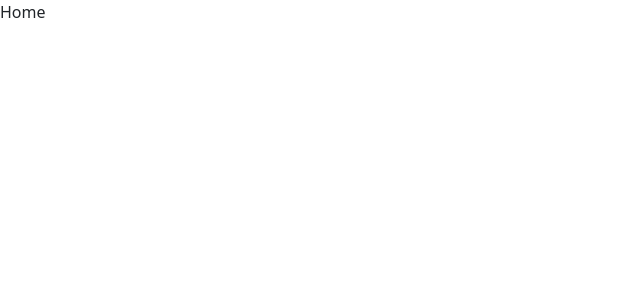
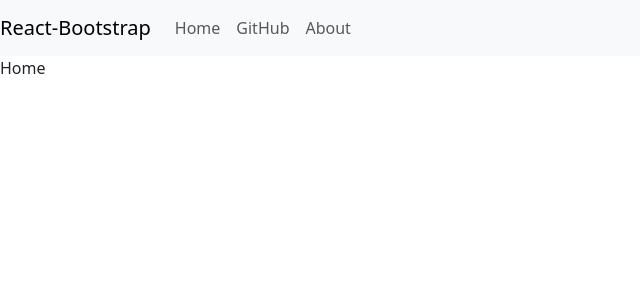
Before and after one commit to rourkescott27/react, a React (Create React App) app in the folder chapter_08/routing/: page / in a window 1280 px wide. Shown: the top 300 px of the page, without its empty margins (0-640 px from the left). Built offline with nearby package versions, Linux system fonts and the light colour scheme.

Commit message:
8.2-added-navbar

```diff
--- a/chapter_08/routing/src/App.js
+++ b/chapter_08/routing/src/App.js
@@ -3,6 +3,7 @@ import GitHub from "./GitHub";
 import 'bootstrap/dist/css/bootstrap.min.css';
 import './App.css';
 import { BrowserRouter, Route, Routes } from 'react-router-dom';
+import { Nav, Navbar } from 'react-bootstrap';
 
 
 class App extends Component {
@@ -23,10 +24,23 @@ class Header extends Component {
     return (
       <BrowserRouter>
         <div>
+          <Navbar bg="light" expand="lg">
+            <Navbar.Brand href="#home">React-Bootstrap</Navbar.Brand>
+            <Navbar.Toggle aria-controls="basic-navbar-nav" />
+            <Navbar.Collapse id="basic-navbar-nav">
+              <Nav className="mr-auto">
+                <Nav.Link href="/">Home</Nav.Link>
+                <Nav.Link href="/github">GitHub</Nav.Link>
+                <Nav.Link href="/about">About</Nav.Link>
+              </Nav>
+            </Navbar.Collapse>
+          </Navbar>
+
           <Routes>
-            <Route path="/github" element={<GitHub/>} />
-            <Route exact path="/" element={<Home/>} />
-            <Route path="/*" element={<NotFound/>} />
+            <Route path="/github" element={<GitHub />} />
+            <Route path="/about" element={<About />} />
+            <Route exact path="/" element={<Home />} />
+            <Route path="/*" element={<NotFound />} />
           </Routes>
         </div>
       </BrowserRouter>
@@ -53,3 +67,13 @@ class NotFound extends Component {
     );
   }
 }
+
+class About extends Component {
+  render() {
+    return (
+      <div>
+        About
+      </div>
+    );
+  }
+}
```
